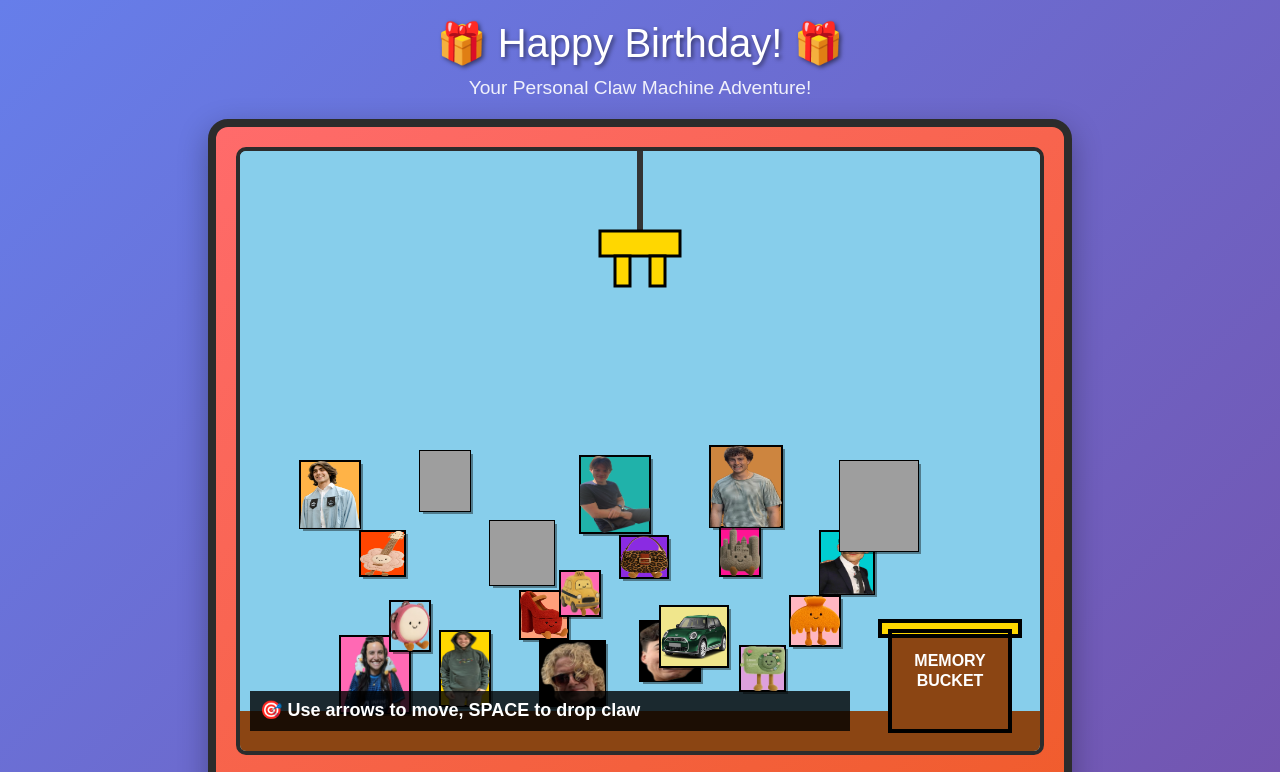
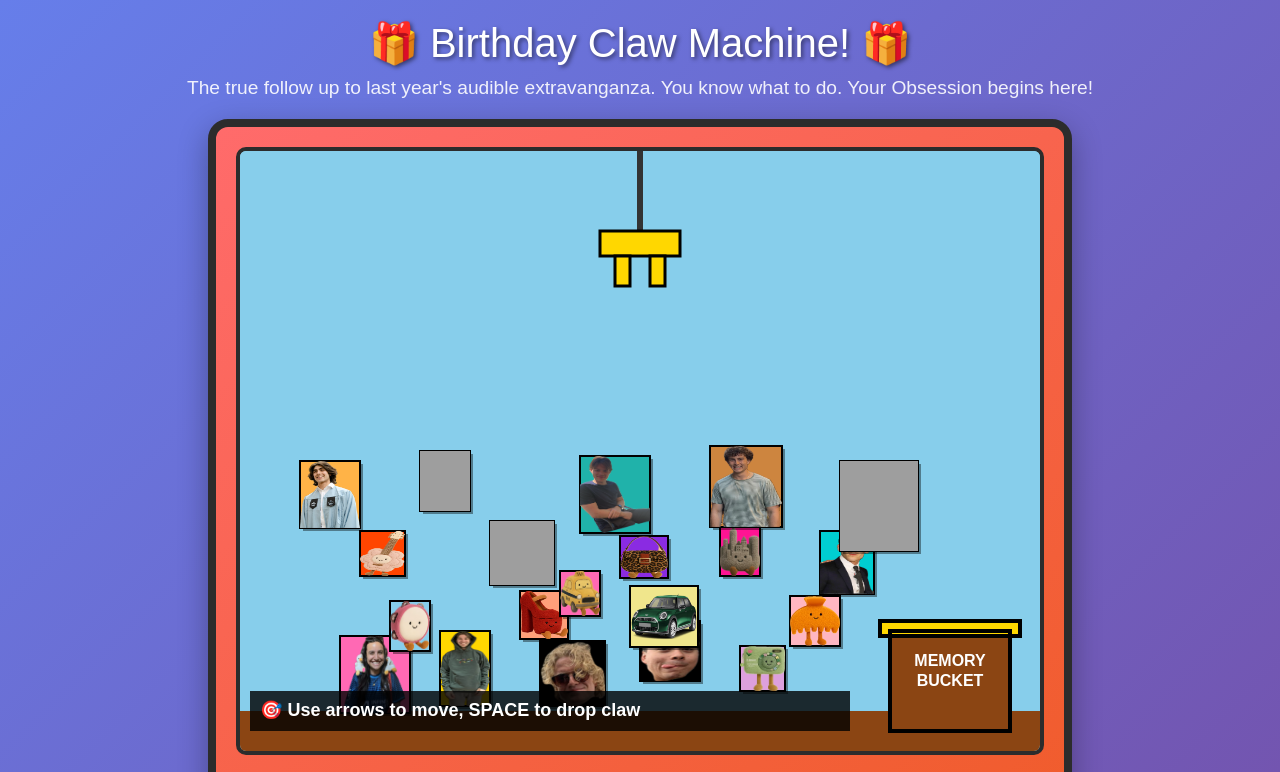
Before and after one commit to winnspencerham/ClawMachine, a plain HTML site: page index.html in a window 1280 px wide. Shown: the top 772 px of the page. Drawn offline with Linux system fonts and the light colour scheme.

Commit message:
Update index.html

```diff
--- a/index.html
+++ b/index.html
@@ -3,7 +3,7 @@
 <head>
     <meta charset="UTF-8">
     <meta name="viewport" content="width=device-width, initial-scale=1.0">
-    <title>🎁 Happy Birthday Claw Machine! 🎁</title>
+    <title>🎁  Birthday Claw Machine! 🎁</title>
     <style>
         body {
             margin: 0;
@@ -145,8 +145,8 @@
     </style>
 </head>
 <body>
-    <div class="game-title">🎁 Happy Birthday! 🎁</div>
-    <div class="game-subtitle">Your Personal Claw Machine Adventure!</div>
+    <div class="game-title">🎁 Birthday Claw Machine! 🎁</div>
+    <div class="game-subtitle">The true follow up to last year's audible extravanganza. You know what to do. Your Obsession begins here!</div>
 
     <div class="game-container">
         <canvas id="gameCanvas" width="800" height="600"></canvas>
@@ -276,7 +276,7 @@ class ClawMachineGame {
             // Second row - middle
             { x: 150, y: 450, width: 40, height: 50, color: '#87CEEB', image: 'IMG_3058.PNG', name: 'Sweet Memory', collected: false, weight: 0.5, falling: false, fallSpeed: 0, rotation: 0 },
             { x: 280, y: 440, width: 48, height: 48, color: '#FFA07A', image: 'IMG_3059.PNG', name: 'Fun Times', collected: false, weight: 0.4, falling: false, fallSpeed: 0, rotation: 0 },
-            { x: 420, y: 455, width: 68, height: 61, color: '#F0E68C', image: 'GMC.PNG', name: 'Precious Moment', collected: false, weight: 0.6, falling: false, fallSpeed: 0, rotation: 0 },
+            { x: 390, y: 435, width: 68, height: 61, color: '#F0E68C', image: 'GMC.PNG', name: 'Precious Moment', collected: false, weight: 0.6, falling: false, fallSpeed: 0, rotation: 0 },
             { x: 550, y: 445, width: 50, height: 50, color: '#FFB6C1', image: 'IMG_3061.PNG', name: 'Happy Memory', collected: false, weight: 0.7, falling: false, fallSpeed: 0, rotation: 0 },
 
             // Third row - higher
```
